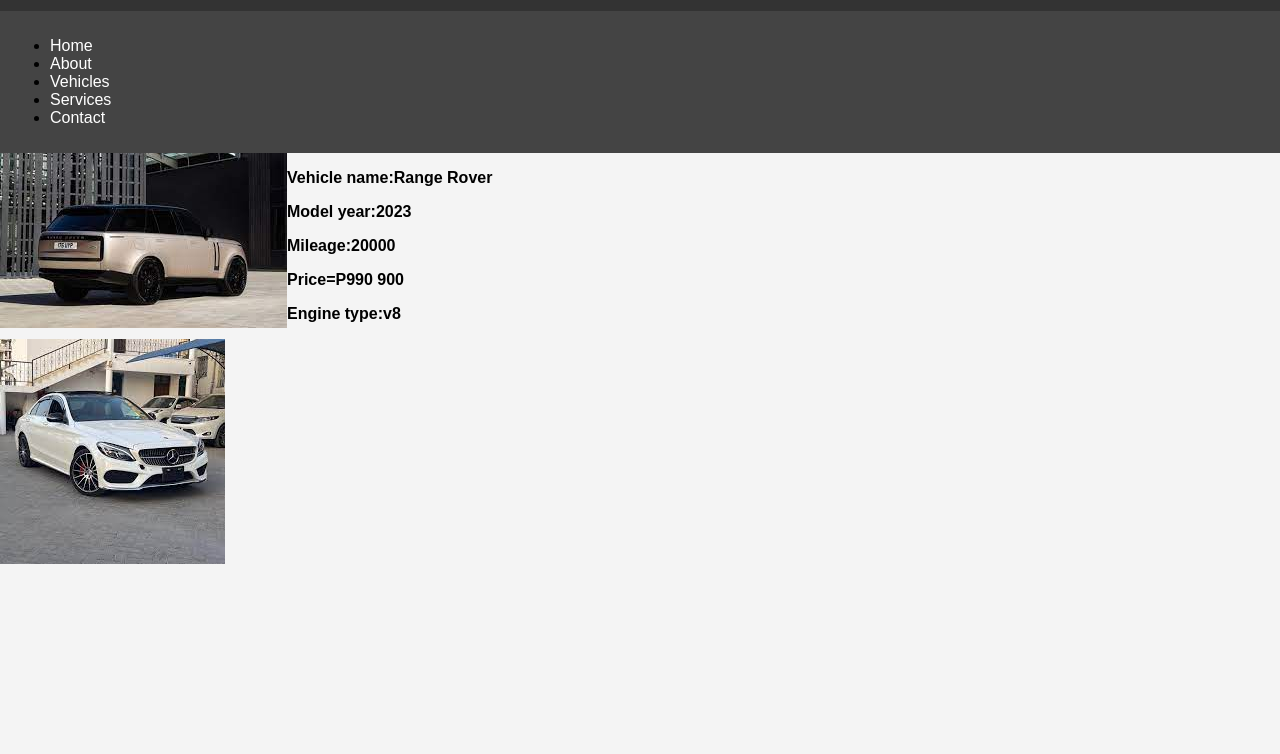
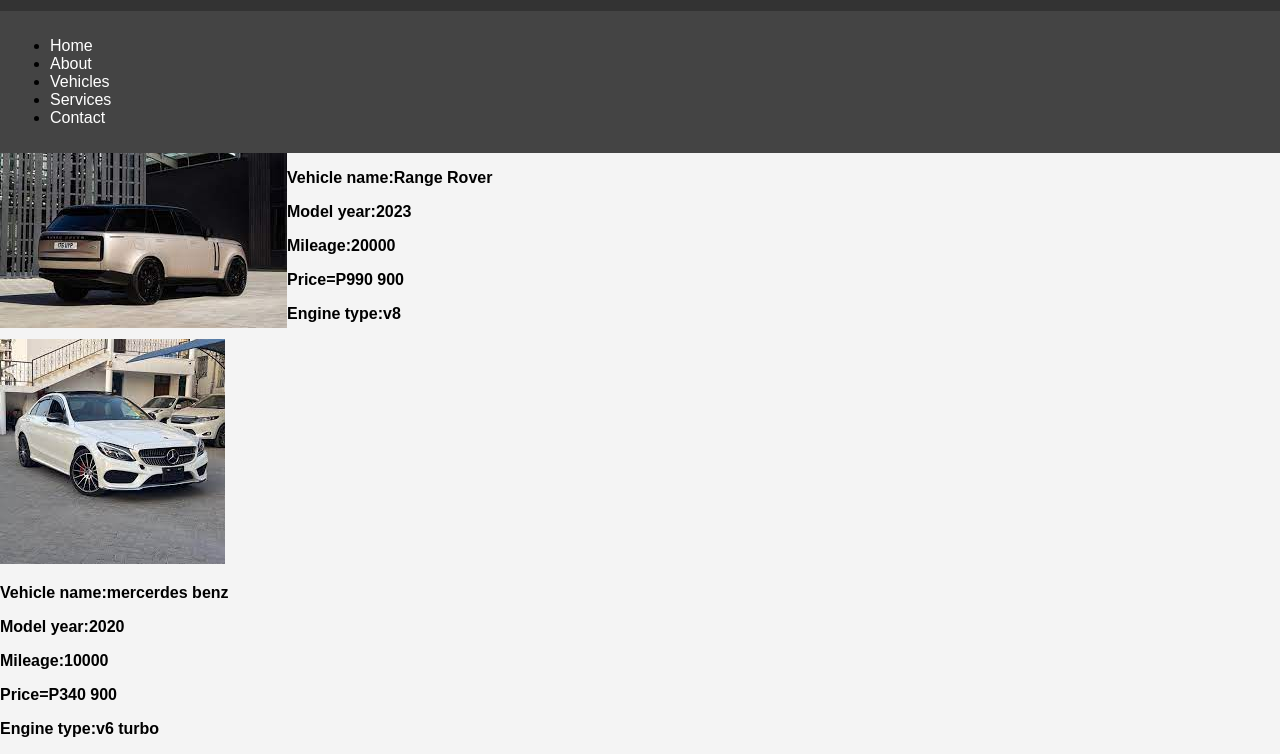
Before and after one commit to bida23-094/Speedstar-Motor, a plain HTML site: page Index.html in a window 1280 px wide. Shown: the part 89-843 px from the top of the page. Before the commit the page ends 800 px from the top, so only its background shows below. Drawn offline with Linux system fonts and the light colour scheme.

Commit message:
Update Index.html

```diff
--- a/Index.html
+++ b/Index.html
@@ -60,6 +60,11 @@
 
 
          <img src="car 3.jpg"align=right"/>
+                <P><b>Vehicle name:mercerdes benz</b></P>
+               <P><b>Model year:2020</b></P>
+               <p><b>Mileage:10000 </b></p>
+               <p><b>Price=P340 900 </b></p>
+               <P><b>Engine type:v6 turbo</b></P>
 
 
 
```
